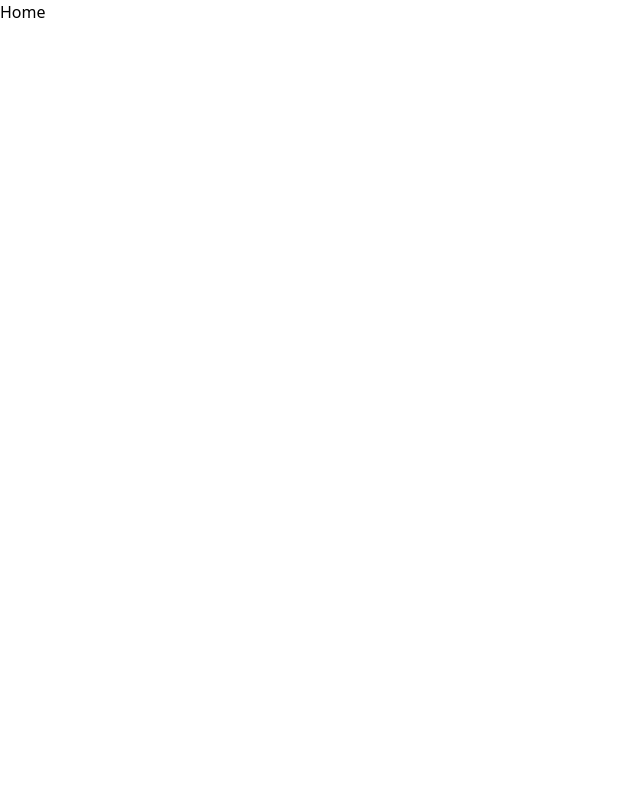
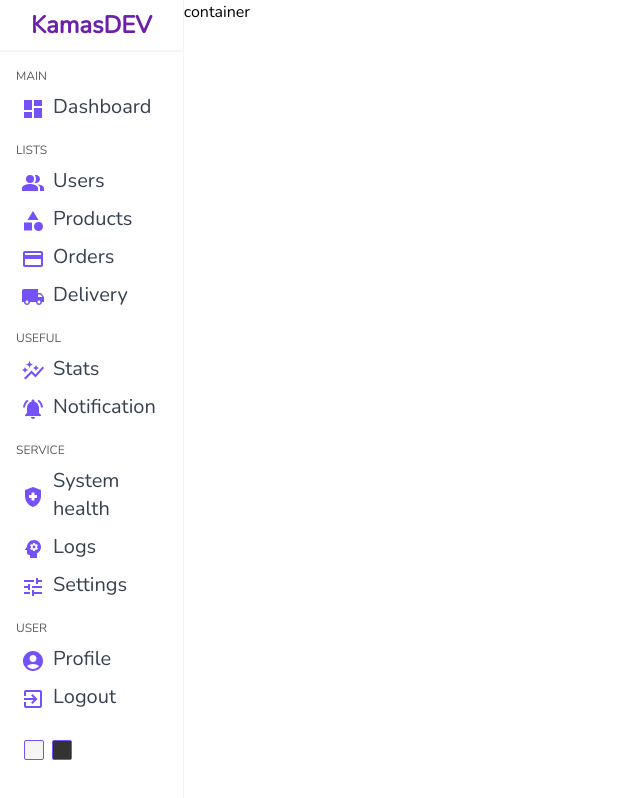
Before and after one commit to Kamasah-Dickson/Admin-Dashboard, a React (Vite) app: page / in a window 1280 px wide. Shown: the whole page, without its empty margins (0-640 px from the left). Built offline with nearby package versions, Linux system fonts and the light colour scheme.

Commit message:
add sidebar

```diff
--- a/package.json
+++ b/package.json
@@ -9,6 +9,10 @@
     "preview": "vite preview"
   },
   "dependencies": {
+    "@emotion/react": "^11.10.6",
+    "@emotion/styled": "^11.10.6",
+    "@mui/icons-material": "^5.11.11",
+    "@mui/material": "^5.11.11",
     "react": "^18.2.0",
     "react-dom": "^18.2.0",
     "react-router-dom": "^6.8.2",
--- a/src/Pages/Home/Home.tsx
+++ b/src/Pages/Home/Home.tsx
@@ -1,5 +1,13 @@
+import Sidebar from "../../Components/Sidebar";
+
 function Home() {
-	return <div>Home</div>;
+	return (
+		<div className="flex ">
+			<Sidebar />
+			{/* //home-container */}
+			<div className="flex-[6]">container</div>
+		</div>
+	);
 }
 
 export default Home;
--- a/src/index.scss
+++ b/src/index.scss
@@ -5,4 +5,7 @@
 @tailwind utilities;
 
 @layer base {
+	* {
+		font-family: "Nunito", sans-serif;
+	}
 }
--- a/tailwind.config.cjs
+++ b/tailwind.config.cjs
@@ -2,7 +2,18 @@
 module.exports = {
 	content: ["./index.html", "./src/**/*.{js,ts,jsx,tsx}"],
 	theme: {
-		extend: {},
+		extend: {
+			borderWidth: {
+				DEFAULT: "1px",
+				0: "0",
+				1: "0.5px",
+				2: "2px",
+				3: "3px",
+				4: "4px",
+				6: "6px",
+				8: "8px",
+			},
+		},
 	},
 	plugins: [],
 };
```
Also changed, not shown: 1 other file (tests, documents, lock files or other folders).
